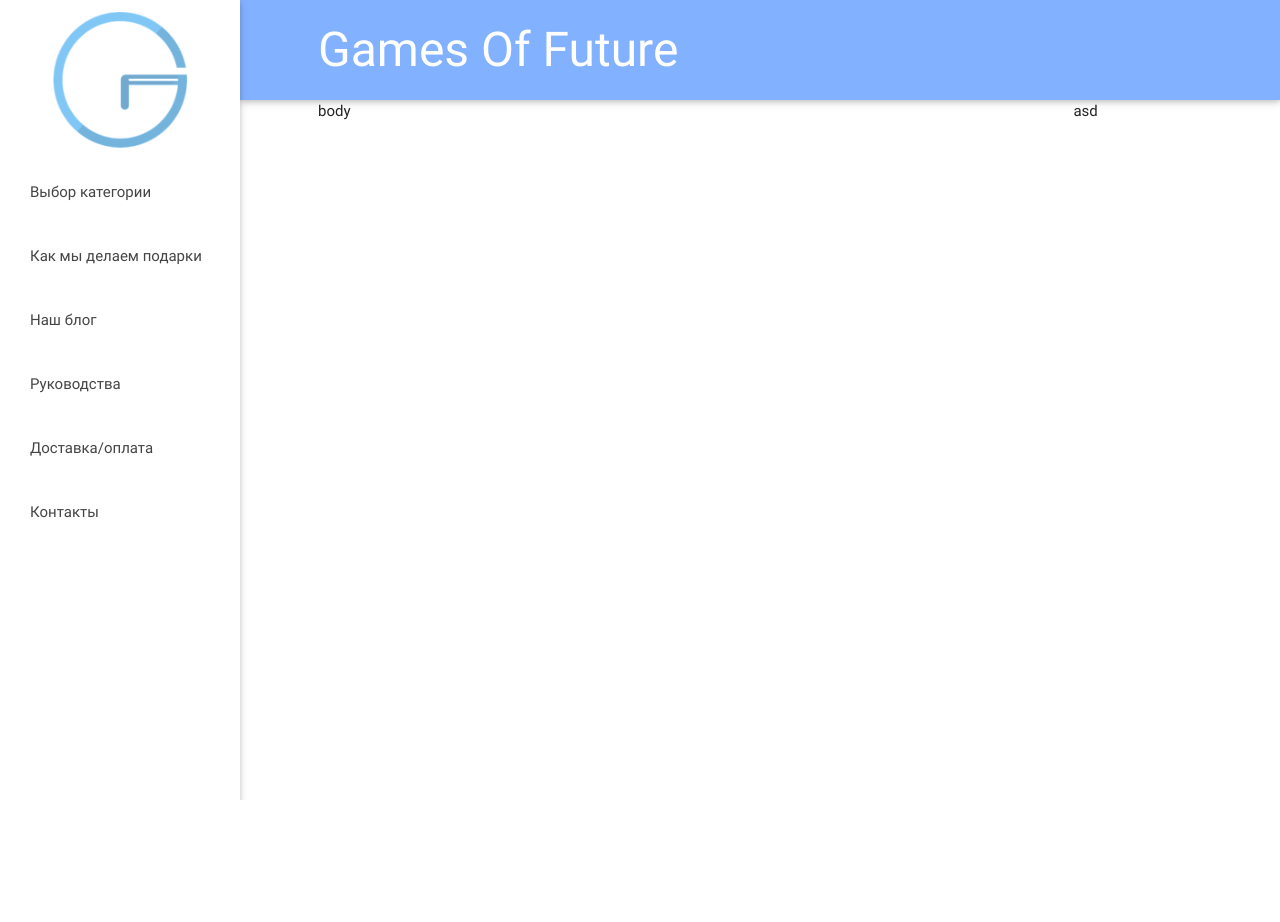
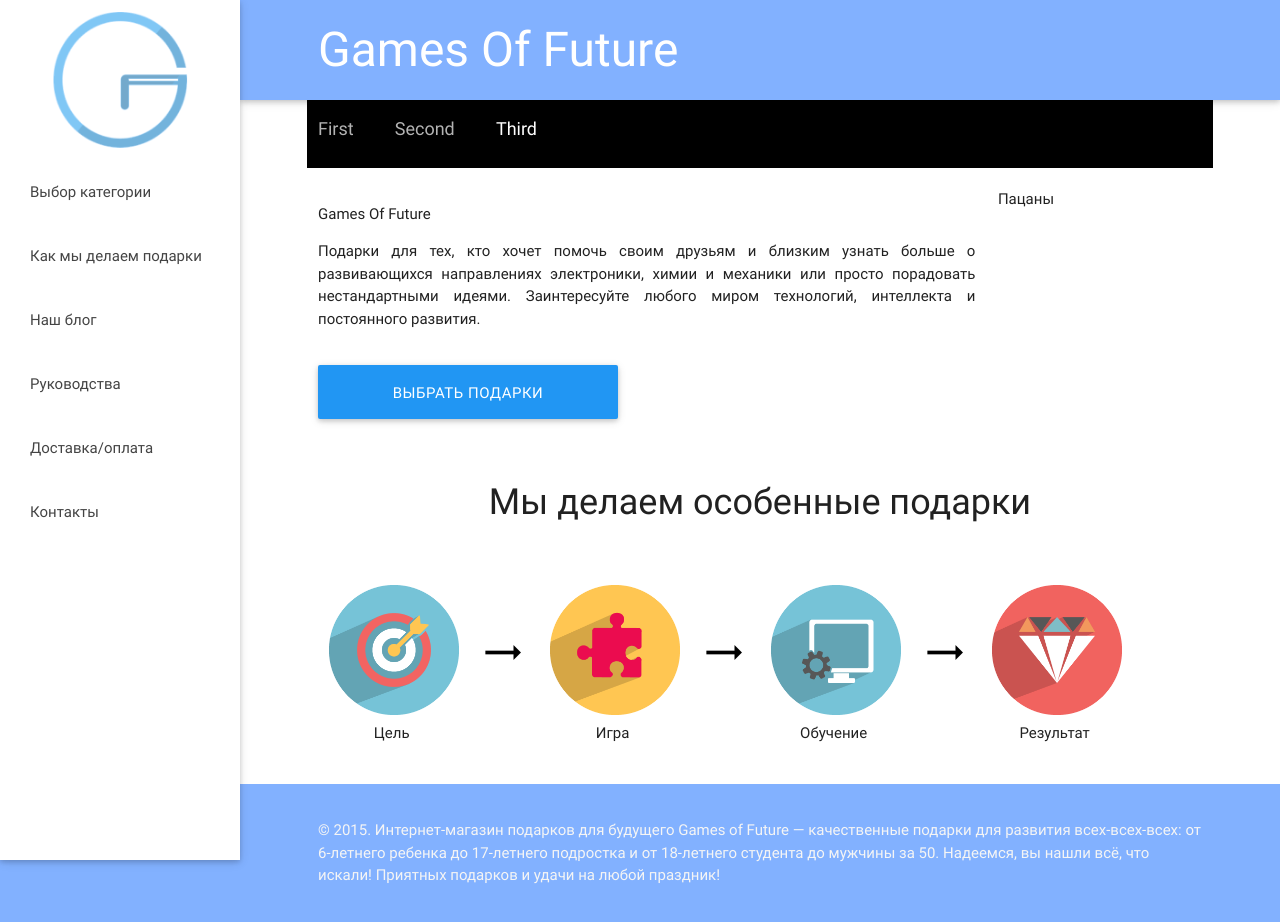
Before and after one commit to maratkanov-a/GamesOfFuture, a Django app: page / in a window 1280 px wide. Before the commit the page ends 800 px from the top, so only its background shows below. Run offline with Django 3.2, Linux system fonts and the light colour scheme.

Commit message:
finished home page

```diff
--- a/shop/static/css/mine.css
+++ b/shop/static/css/mine.css
@@ -1,3 +1,7 @@
+.custom-font-size {
+    font-size: 36px;
+}
+
 /*styles for header*/
 #logo-size {
     height: 156px;
@@ -40,3 +44,54 @@ header, main, footer {
 }
 
 /*---------------------------------------------*/
+
+/*styles for categories*/
+
+.welcome-text {
+    text-align: justify;
+}
+
+.category-img {
+    width: 130px;
+    height: 130px;
+}
+
+.info {
+    text-align: center;
+}
+
+.js-show-categories {
+    width: 300px;
+}
+
+i.small {
+    font-size: 3rem;
+}
+
+.arrow-next {
+    color: black;
+    margin-top: 45px;
+}
+
+.category-names {
+    padding-left: 50px;
+}
+
+/*---------------------------------------------*/
+
+
+
+/*styles for footer*/
+
+/*sticky footer*/
+body {
+    display: flex;
+    min-height: 100vh;
+    flex-direction: column;
+  }
+
+main {
+flex: 1 0 auto;
+}
+
+/*---------------------------------------------*/
--- a/shop/views.py
+++ b/shop/views.py
@@ -3,4 +3,4 @@ from django.views.generic import TemplateView
 
 
 class HomePage(TemplateView):
-    template_name = 'base.html'
+    template_name = 'home.html'
--- a/templates/base.html
+++ b/templates/base.html
@@ -65,28 +65,31 @@
     </header>
     <main>
         <div class="container">
-            <div class="row">
-                <div class="col s12 m9 l10">
-                    body
-                </div>
-                <div class="col hide-on-small-only m3 l2">
-                    asd
+            <div class="row section" style="background-color: black">
+                <div class="col s12">
+                        <a href="#!" class="breadcrumb">First</a>
+                        <a href="#!" class="breadcrumb">Second</a>
+                        <a href="#!" class="breadcrumb">Third</a>
                 </div>
             </div>
-     </div>
+            {% block content %}
+            {% endblock %}
+        </div>
     </main>
 
-    <div class="container">
-        <div class="row">
-            <div class="col s12 m9 l10">
-                footer
+    <footer class="page-footer blue accent-1">
+          <div class="container">
+            <div class="row">
+              <div class="col s12">
+                <p class="grey-text text-lighten-4">
+                    © 2015. Интернет-магазин подарков для будущего Games of Future — качественные подарки для развития
+                    всех-всех-всех: от 6-летнего ребенка до 17-летнего подростка и от 18-летнего студента до мужчины за
+                    50. Надеемся, вы нашли всё, что искали! Приятных подарков и удачи на любой праздник!
+                </p>
+              </div>
             </div>
-        </div>
-
-    </div>
-    {% block content %}
-
-    {% endblock %}
+          </div>
+        </footer>
 
     <script src="{% static 'js/jquery.min.js' %}"></script>
     <script src="{% static 'js/materialize.min.js' %}"></script>
--- /dev/null
+++ b/templates/home.html
@@ -0,0 +1,84 @@
+{% extends 'base.html' %}
+
+{% load staticfiles %}
+
+{% block content %}
+    <div class="row">
+    <div class="col s9">
+        <div class="welcome-text">
+        <p>
+            Games Of Future
+        </p>
+        <p>
+            Подарки для тех, кто хочет помочь своим друзьям и близким узнать больше о развивающихся направлениях
+            электроники, химии и механики или просто порадовать нестандартными идеями.
+            Заинтересуйте любого миром технологий, интеллекта и постоянного развития.
+        </p>
+        </div>
+    </div>
+        <div class="col s3">
+            Пацаны
+        </div>
+    </div>
+    <div class="row">
+        <div class="col s9">
+            <a href="#!" class="js-show-categories waves-effect waves-light btn-large blue">Выбрать подарки</a>
+        </div>
+    </div>
+    <div class="row">
+        <div class="col s12">
+            <div class="info">
+                <p class="custom-font-size">
+                    Мы делаем особенные подарки
+                </p>
+            </div>
+        </div>
+    </div>
+    <div class="row">
+        <div class="col s12 info">
+            <div class="col s2">
+                <div class="category-data">
+                    <a href="#">
+                        <img class="category-img" src="{% static 'img/site/target.png' %}">
+                    </a>
+                </div>
+                <div>
+                    Цель
+                </div>
+            </div>
+            <div class="col s1">
+                <i class="material-icons dp48 small arrow-next">trending_flat</i>
+            </div>
+            <div class="col s2">
+                <div>
+                    <img class="category-img" src="{% static 'img/site/game.png' %}">
+                </div>
+                <div>
+                    Игра
+                </div>
+            </div>
+            <div class="col s1">
+                <i class="material-icons dp48 small arrow-next">trending_flat</i>
+            </div>
+            <div class="col s2">
+                <div>
+                    <img class="category-img" src="{% static 'img/site/learning.png' %}">
+                </div>
+                <div>
+                    Обучение
+                </div>
+            </div>
+            <div class="col s1">
+                <i class="material-icons dp48 small arrow-next">trending_flat</i>
+            </div>
+            <div class="col s2">
+                <div>
+                    <img class="category-img" src="{% static 'img/site/result.png' %}">
+                </div>
+                <div>
+                    Результат
+                </div>
+            </div>
+        </div>
+    </div>
+{% endblock %}
```
Also changed, not shown: shop/static/img/site/game.png (added), shop/static/img/site/learning.png (added), shop/static/img/site/result.png (added), shop/static/img/site/target.png (added).
